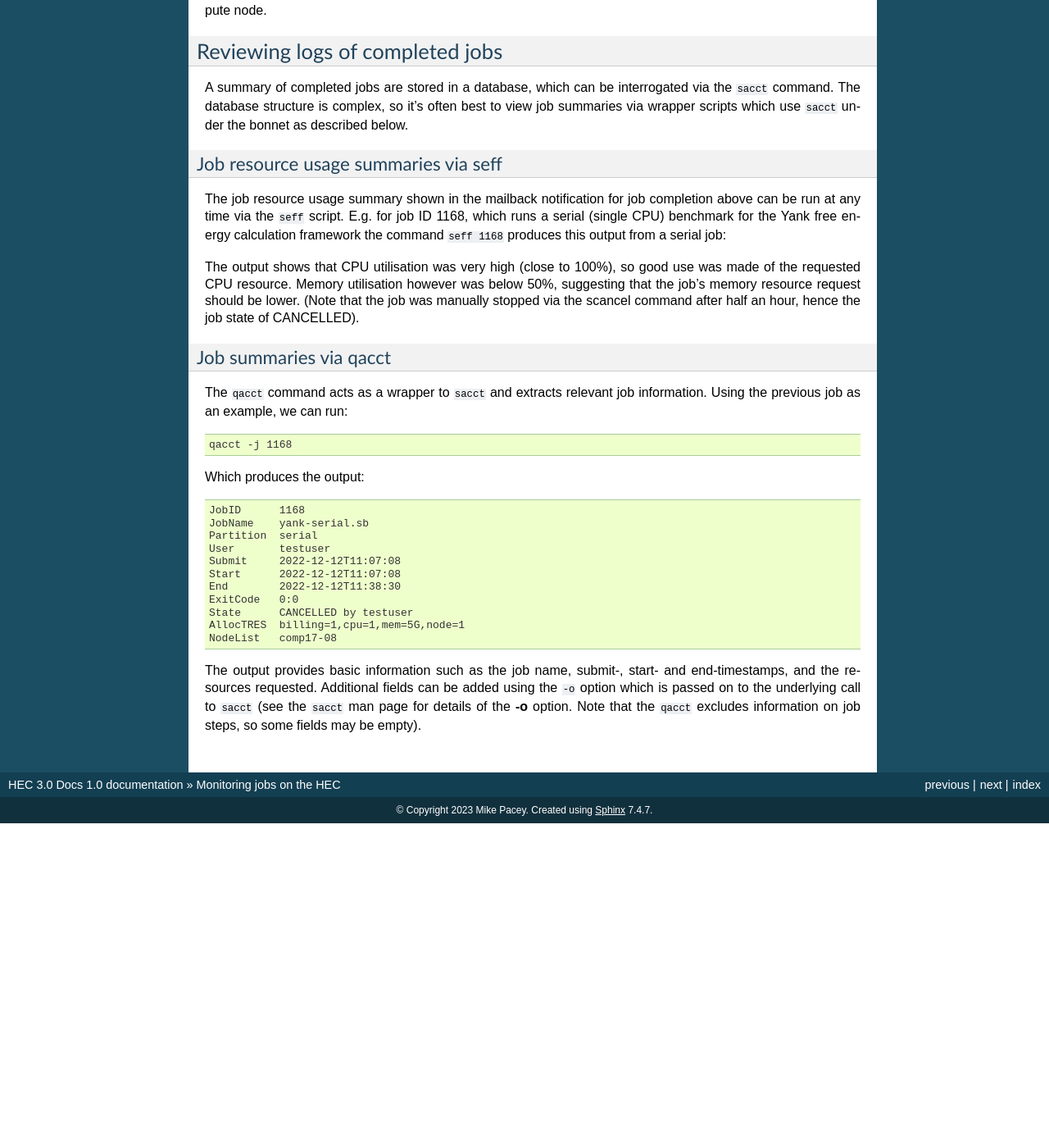
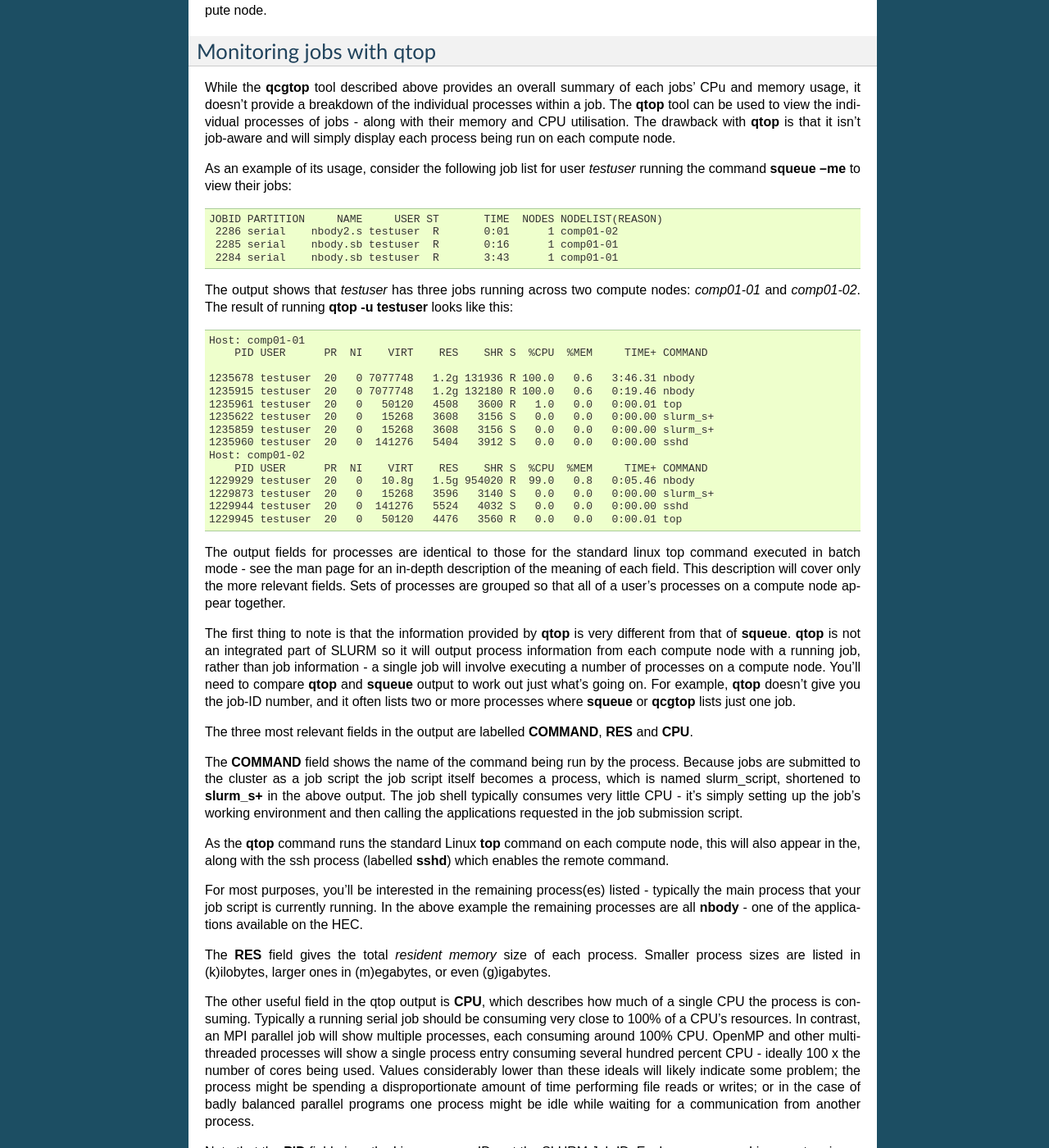
Before and after one commit to MikePacey/Lancaster-HEC, a Sphinx documentation site: the page built from docs/monitoring.rst, in a window 1280 px wide and 1400 px high, scrolled down 3249 px. Shown: the whole window at 82% size. Built offline with Sphinx 7.4.7, drawn with Linux system fonts in a browser that asks for light colours; before the commit the page ends 4253 px from its top, so only the background shows below that; some of the changed text lies outside the part shown.

```diff
--- a/docs/monitoring.rst
+++ b/docs/monitoring.rst
@@ -212,6 +212,104 @@
 The CPU usage reported in this example is close to 1600%, which is the
 expected value for parallel jobs fully utilising all CPUs on a 16-core compute node.
 
+Monitoring jobs with qtop
+-------------------------
+
+While the **qcgtop** tool described above provides an overall summary of
+each jobs' CPu and memory usage, it doesn't provide a breakdown of
+the individual processes within a job. The **qtop** tool can be used
+to view the individual processes of jobs - along with their memory and
+CPU utilisation. The drawback with **qtop** is that it isn't job-aware and
+will simply display each process being run on each compute node.
+
+As an example of its usage, consider the following job list for user
+*testuser* running the command **squeue --me** to view their jobs:
+
+.. code-block:: console
+
+             JOBID PARTITION     NAME     USER ST       TIME  NODES NODELIST(REASON)
+              2286 serial    nbody2.s testuser  R       0:01      1 comp01-02
+              2285 serial    nbody.sb testuser  R       0:16      1 comp01-01
+              2284 serial    nbody.sb testuser  R       3:43      1 comp01-01
+
+The output shows that *testuser* has three jobs running across two compute nodes:
+*comp01-01* and *comp01-02*. The result of running **qtop -u testuser** looks like
+this:
+
+.. code-block:: console
+
+  Host: comp01-01
+      PID USER      PR  NI    VIRT    RES    SHR S  %CPU  %MEM     TIME+ COMMAND
+
+  1235678 testuser  20   0 7077748   1.2g 131936 R 100.0   0.6   3:46.31 nbody
+  1235915 testuser  20   0 7077748   1.2g 132180 R 100.0   0.6   0:19.46 nbody
+  1235961 testuser  20   0   50120   4508   3600 R   1.0   0.0   0:00.01 top
+  1235622 testuser  20   0   15268   3608   3156 S   0.0   0.0   0:00.00 slurm_s+
+  1235859 testuser  20   0   15268   3608   3156 S   0.0   0.0   0:00.00 slurm_s+
+  1235960 testuser  20   0  141276   5404   3912 S   0.0   0.0   0:00.00 sshd
+  Host: comp01-02
+      PID USER      PR  NI    VIRT    RES    SHR S  %CPU  %MEM     TIME+ COMMAND
+  1229929 testuser  20   0   10.8g   1.5g 954020 R  99.0   0.8   0:05.46 nbody
+  1229873 testuser  20   0   15268   3596   3140 S   0.0   0.0   0:00.00 slurm_s+
+  1229944 testuser  20   0  141276   5524   4032 S   0.0   0.0   0:00.00 sshd
+  1229945 testuser  20   0   50120   4476   3560 R   0.0   0.0   0:00.01 top
+
+The output fields for processes are identical to those for the
+standard linux top command executed in batch mode - see the man page
+for an in-depth description of the meaning of each field. This
+description will cover only the more relevant fields. Sets of
+processes are grouped so that all of a user's processes on a compute
+node appear together.
+
+The first thing to note is that the information provided by **qtop** is
+very different from that of **squeue**. **qtop** is not an integrated part of
+SLURM so it will output process information from each compute
+node with a running job, rather than job information - a single job will involve executing a
+number of processes on a compute node. You'll need to compare **qtop** and
+**squeue** output to work out just what's going on. For example, **qtop**
+doesn't give you the job-ID number, and it often lists two or more
+processes where **squeue** or **qcgtop** lists just one job.
+
+The three most relevant fields in the output are labelled **COMMAND**,
+**RES** and **CPU**.
+
+The **COMMAND** field shows the name of the command being run by the
+process. Because jobs are submitted to the cluster as a job script the
+job script itself becomes a process, which is named slurm_script, shortened
+to **slurm_s+** in the above output.  The job shell
+typically consumes very little CPU - it's simply setting up the job's
+working environment and then calling the applications requested in the
+job submission script.
+
+As the **qtop** command runs the standard Linux
+**top** command on each compute node, this will also appear in the, along
+with the ssh process (labelled **sshd**) which enables the remote command.
+
+For most purposes, you'll be interested in the
+remaining process(es) listed - typically the main process that your job
+script is currently running. In the above example the remaining processes are
+all **nbody** - one of the applications available on the HEC.
+
+The **RES** field gives the total *resident memory*
+size of each process.  Smaller process sizes are listed in (k)ilobytes,
+larger ones in (m)egabytes, or even (g)igabytes.
+
+The other useful field in the qtop output is **CPU**, which describes how
+much of a single CPU the process is consuming. Typically a running
+serial job should be consuming very close to 100% of a CPU's
+resources. In contrast, an MPI parallel job will show multiple processes, each consuming
+around 100% CPU. OpenMP and other multi-threaded processes will show a
+single process entry consuming several hundred percent CPU - ideally
+100 x the number of cores being used. Values considerably lower than
+these ideals will likely indicate some problem; the process might be
+spending a disproportionate amount of time performing file reads or
+writes; or in the case of badly balanced parallel programs one process
+might be idle while waiting for a communication from another process.
+
+Note that the **PID** field gives the Linux process ID, not the SLURM Job ID. Each
+process on a Linux system is assigned a unique process ID, which forms
+part of the standard output for top.
+
 Reviewing logs of completed jobs
 --------------------------------
 
```
Also changed, not shown: docs/gpu.rst (+17 -17 lines).
